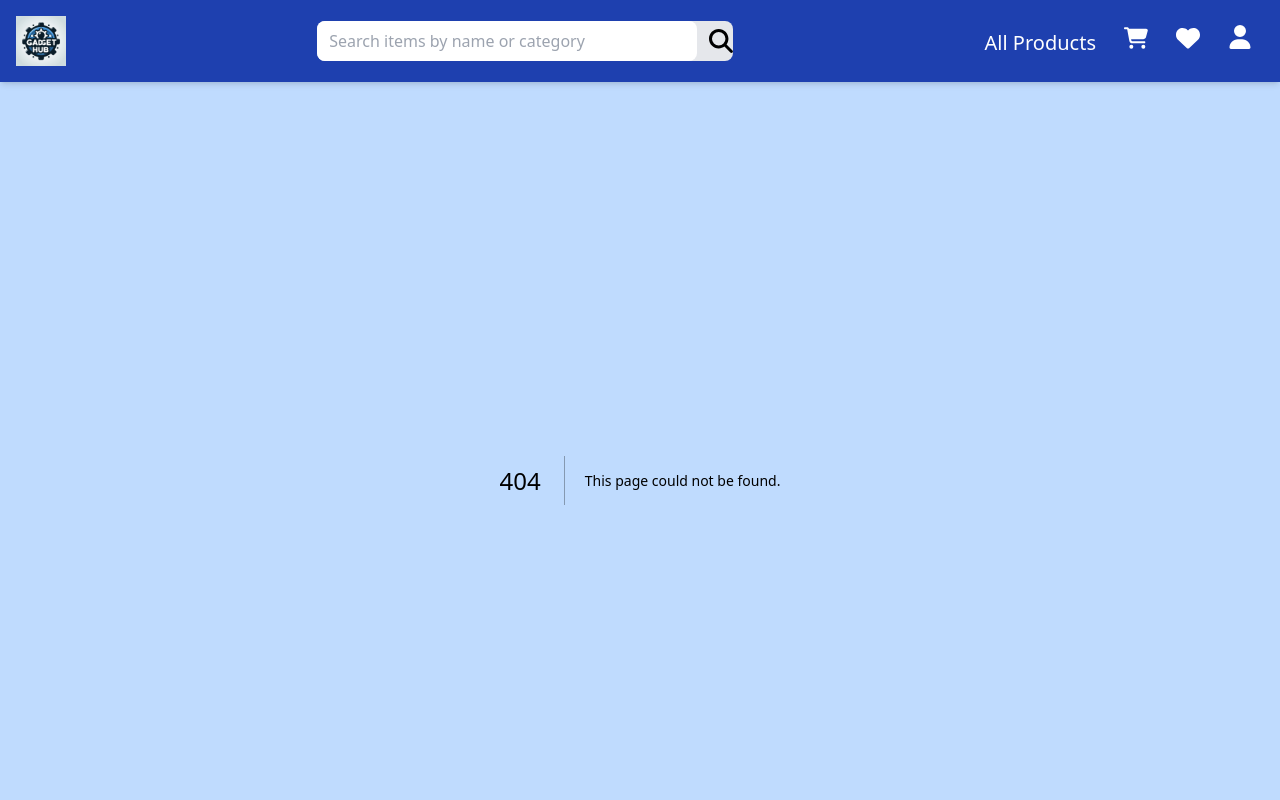
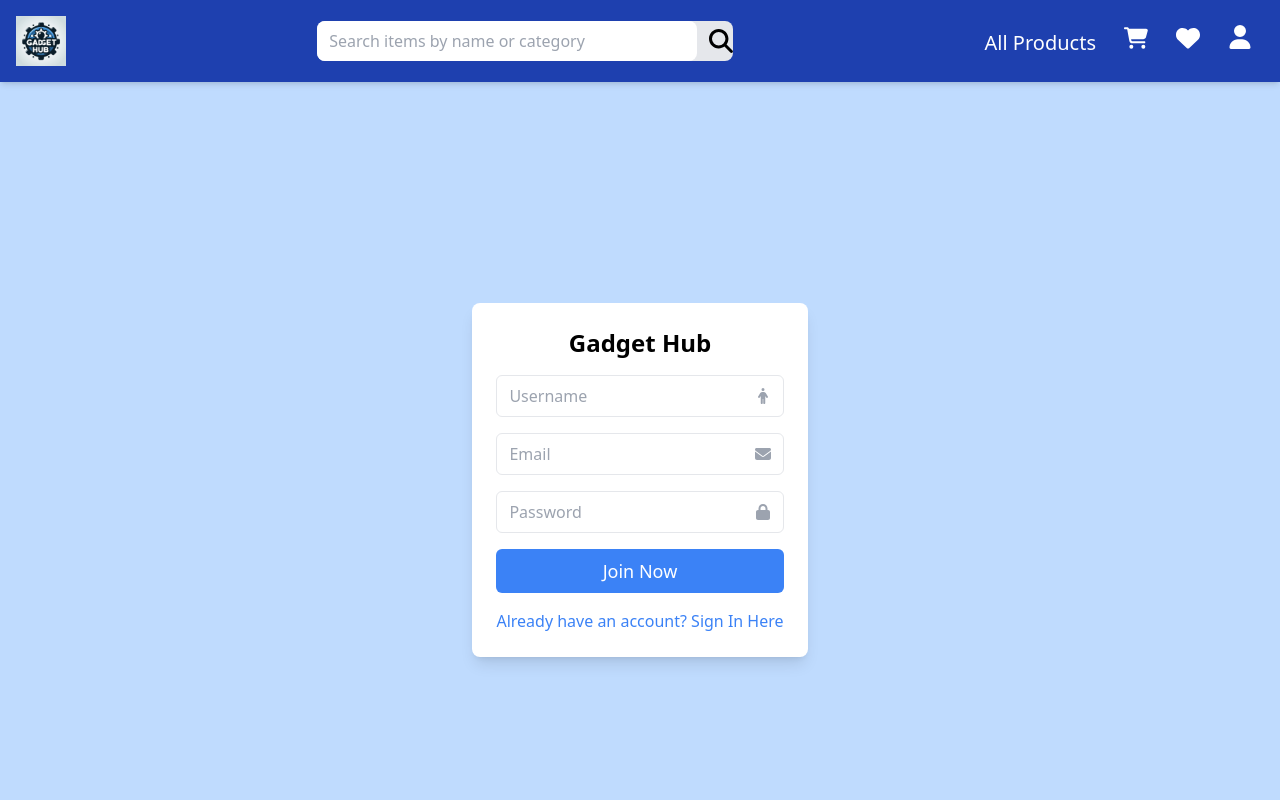
Before and after one commit to mmh-masud-03/ecommerce, a Next.js app: page /user/register in a window 1280 px wide. Before the commit this address had no page. Shown: the top 800 px of the page. Built offline with nearby package versions, Linux system fonts and the light colour scheme.

Commit message:
login form added

```diff
--- a/package.json
+++ b/package.json
@@ -17,6 +17,7 @@
     "react": "^18",
     "react-alice-carousel": "^2.9.1",
     "react-dom": "^18",
+    "react-hook-form": "^7.51.4",
     "react-hot-toast": "^2.4.1",
     "react-icons": "^5.2.1",
     "react-redux": "^9.1.2"
--- a/src/app/api/auth/login/route.js
+++ b/src/app/api/auth/login/route.js
@@ -2,32 +2,50 @@ import connectDB from "@/mongodb";
 import User from "@/models/User";
 import { compare } from "bcryptjs";
 import jwt from "jsonwebtoken";
+import { cookies } from "next/headers";
+
 const generateToken = (user) => {
   return jwt.sign({ id: user._id }, process.env.JWT_SECRET, {
     expiresIn: "1h",
   });
 };
-export const POST = async (req, res) => {
-  const body = await req.json();
-  const { email, password } = body;
+
+export async function POST(req) {
   try {
     await connectDB();
+
+    const body = await req.json();
+    const { email, password } = body;
+
     if (!email || !password) {
       return new Response("Username and password required", { status: 400 });
     }
+
     const user = await User.findOne({ email });
+
     if (!user) {
-      return new Response("Invalid crednetials", { status: 400 });
+      return new Response("Invalid credentials", { status: 400 });
     }
+
     const isMatched = await compare(password, user?.password);
+
     if (!isMatched) {
       return new Response("Invalid credentials", { status: 400 });
     }
+
     if (isMatched) {
       const token = generateToken(user);
-      return new Response(JSON.stringify(user, token), { status: 200 });
+      const cookieOptions = {
+        httpOnly: true,
+        secure: process.env.NODE_ENV === "production",
+        sameSite: "strict",
+        maxAge: 60 * 60,
+        path: "/",
+      };
+      cookies().set("authToken", token, cookieOptions);
+      return new Response(JSON.stringify(user), { status: 200 });
     }
   } catch (err) {
-    return new Response(err, { status: 500 });
+    return new Response(err.message, { status: 500 });
   }
-};
+}
--- /dev/null
+++ b/src/app/api/auth/logout/route.js
@@ -0,0 +1,14 @@
+import { serialize } from "cookie";
+
+export const POST = async (req, res) => {
+  const serialized = serialize("authToken", "", {
+    httpOnly: true,
+    secure: process.env.NODE_ENV === "production",
+    sameSite: "strict",
+    maxAge: -1,
+    path: "/",
+  });
+
+  res.setHeader("Set-Cookie", serialized);
+  return new Response("Logged out", { status: 200 });
+};
--- /dev/null
+++ b/src/app/user/login/page.jsx
@@ -0,0 +1,12 @@
+import Form from "@/components/Form";
+import React from "react";
+
+function LoginPage() {
+  return (
+    <div>
+      <Form type="login" />
+    </div>
+  );
+}
+
+export default LoginPage;
--- /dev/null
+++ b/src/app/user/register/page.jsx
@@ -0,0 +1,10 @@
+import Form from "@/components/Form";
+function page() {
+  return (
+    <div>
+      <Form type="register" />
+    </div>
+  );
+}
+
+export default page;
--- /dev/null
+++ b/src/components/Form.jsx
@@ -0,0 +1,159 @@
+"use client";
+
+import { FaEnvelope, FaLock, FaPerson } from "react-icons/fa6";
+import Link from "next/link";
+import { useRouter } from "next/navigation";
+import { useForm } from "react-hook-form";
+import toast from "react-hot-toast";
+import Image from "next/image";
+
+const Form = ({ type }) => {
+  const {
+    register,
+    handleSubmit,
+    watch,
+    formState: { errors },
+  } = useForm();
+
+  const router = useRouter();
+
+  const onSubmit = async (data) => {
+    if (type === "register") {
+      const res = await fetch("/api/auth/register", {
+        method: "POST",
+        headers: {
+          "Content-Type": "application/json",
+        },
+        body: JSON.stringify(data),
+      });
+
+      if (res.ok) {
+        toast.success("Registered successfully");
+        router.push("/user/login");
+      }
+
+      if (res.error) {
+        toast.error("Something went wrong");
+      }
+    }
+
+    if (type === "login") {
+      const res = await fetch("/api/auth/login", {
+        method: "POST",
+        headers: {
+          "Content-Type": "application/json",
+        },
+        body: JSON.stringify(data),
+      });
+
+      if (res.ok) {
+        toast.success("Logged in successfully");
+        router.push("/products/all");
+      }
+
+      if (res.error) {
+        toast.error("Invalid email or password");
+      }
+    }
+  };
+
+  return (
+    <div className="flex justify-center items-center h-screen">
+      <div className="bg-white p-6 rounded-lg shadow-lg">
+        <p className="text-2xl font-bold mb-4 text-center">Gadget Hub</p>
+        <form className="space-y-4" onSubmit={handleSubmit(onSubmit)}>
+          {type === "register" && (
+            <div>
+              <div className="flex items-center border rounded-md px-3 py-2">
+                <input
+                  defaultValue=""
+                  {...register("username", {
+                    required: "Username is required",
+                    validate: (value) => {
+                      if (value.length < 3) {
+                        return "Username must be at least 3 characters";
+                      }
+                    },
+                  })}
+                  type="text"
+                  placeholder="Username"
+                  className="flex-1 outline-none"
+                />
+                <FaPerson className="text-gray-400" />
+              </div>
+              {errors.username && (
+                <p className="text-red-500">{errors.username.message}</p>
+              )}
+            </div>
+          )}
+
+          <div>
+            <div className="flex items-center border rounded-md px-3 py-2">
+              <input
+                defaultValue=""
+                {...register("email", { required: "Email is required" })}
+                type="email"
+                placeholder="Email"
+                className="flex-1 outline-none"
+              />
+              <FaEnvelope className="text-gray-400" />
+            </div>
+            {errors.email && (
+              <p className="text-red-500">{errors.email.message}</p>
+            )}
+          </div>
+
+          <div>
+            <div className="flex items-center border rounded-md px-3 py-2">
+              <input
+                defaultValue=""
+                {...register("password", {
+                  required: "Password is required",
+                  validate: (value) => {
+                    if (
+                      value.length < 5 ||
+                      !value.match(/[!@#$%^&*()_+{}\[\]:;<>,.?~\\/-]/)
+                    ) {
+                      return "Password must be at least 5 characters and contain at least one special character";
+                    }
+                  },
+                })}
+                type="password"
+                placeholder="Password"
+                className="flex-1 outline-none"
+              />
+              <FaLock className="text-gray-400" />
+            </div>
+            {errors.password && (
+              <p className="text-red-500">{errors.password.message}</p>
+            )}
+          </div>
+
+          <button
+            className="bg-blue-500 text-white px-4 py-2 rounded-md hover:bg-blue-600 w-full text-lg"
+            type="submit"
+          >
+            {type === "register" ? "Join Now" : "Let's Explore"}
+          </button>
+        </form>
+        {type === "register" ? (
+          <Link
+            href="/user/login"
+            className="block mt-4 text-center text-blue-500"
+          >
+            Already have an account? Sign In Here
+          </Link>
+        ) : (
+          <Link
+            href="/user/register"
+            className="block mt-4 text-center text-blue-400"
+          >
+            Do not have an account? Register Here
+          </Link>
+        )}
+      </div>
+    </div>
+  );
+};
+
+export default Form;
--- a/src/components/ProductCard.jsx
+++ b/src/components/ProductCard.jsx
@@ -35,7 +35,7 @@ function ProductCard({ product }) {
       <div className="flex flex-row justify-between items-center gap-5 mt-5">
         <button
           onClick={handleAddToCart}
-          className="flex flex-row justify-center items-center gap-5 bg-blue-600 px-4 py-2 rounded-lg text-lg text-white"
+          className="flex flex-row justify-center items-center gap-5 bg-blue-600 px-4 py-2 rounded-lg text-lg text-white hover:scale-105"
         >
           <FaCartShopping /> <span>Add to cart</span>
         </button>
```
Also changed, not shown: middleware.js (+18 -0 lines), src/features/wishlist/wishlistSlice.js (added, +32 -0 lines), 1 other file (tests, documents, lock files or other folders).
